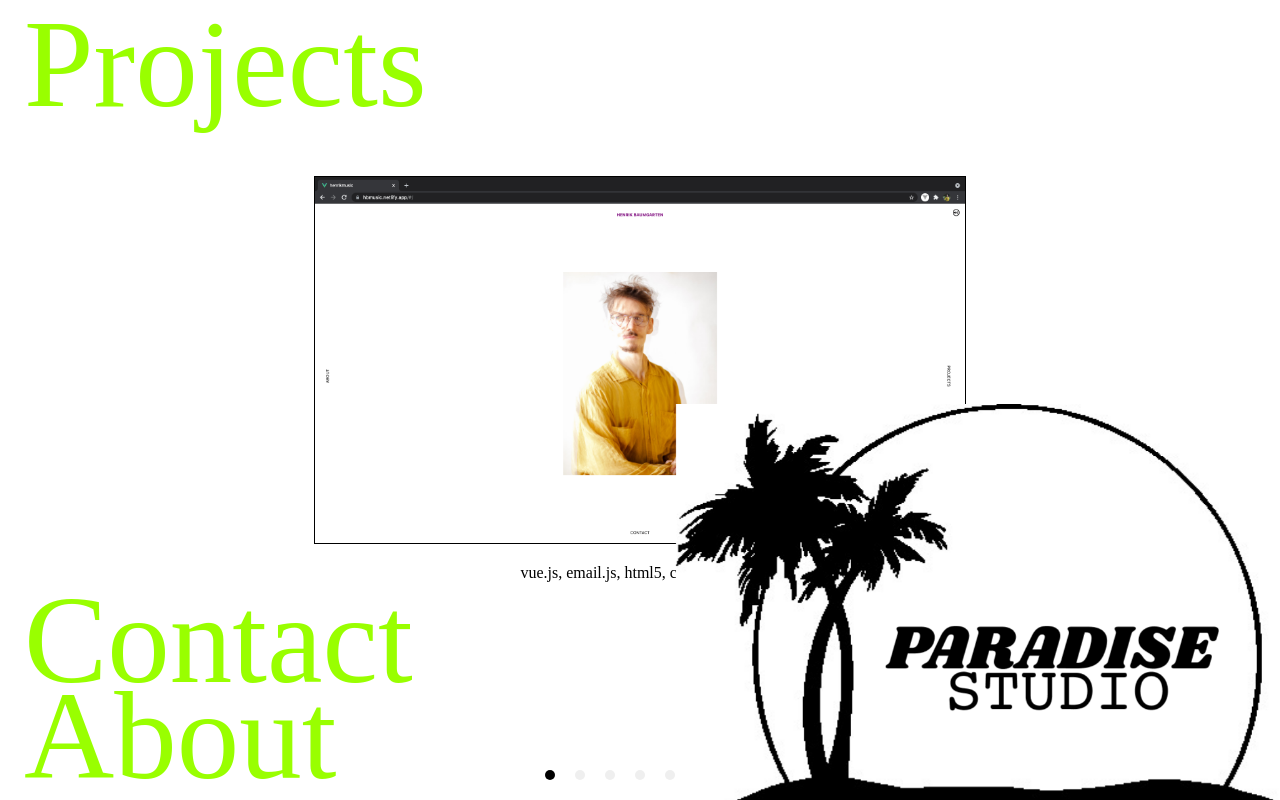
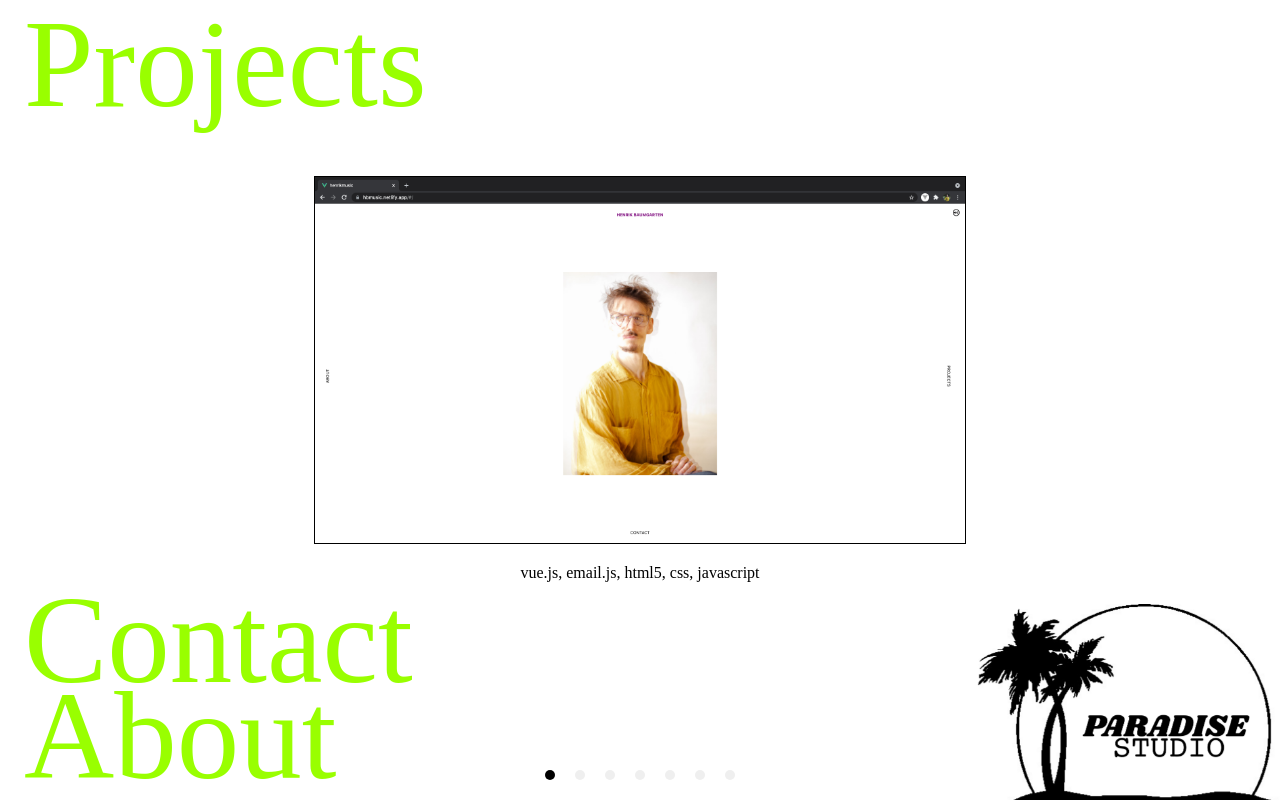
Before and after one commit to mnapearson/paradiseportfolio, a Vue app: page /projects in a window 1280 px wide. Built offline with nearby package versions, Linux system fonts and the light colour scheme; a web font is replaced by a local one.

Commit message:
change home logo size

```diff
--- a/src/views/About.vue
+++ b/src/views/About.vue
@@ -41,7 +41,7 @@ export default {
 }
 
 .home-image img {
-  height: 400px;
+  height: 200px;
   width: auto;
 }
 
--- a/src/views/Contact.vue
+++ b/src/views/Contact.vue
@@ -84,7 +84,7 @@ export default {
 }
 
 .home-image img {
-  height: 400px;
+  height: 200px;
   width: auto;
 }
 
--- a/src/views/Projects.vue
+++ b/src/views/Projects.vue
@@ -94,7 +94,7 @@ export default {
 }
 
 .home-image img {
-  height: 400px;
+  height: 200px;
   width: auto;
 }
 
```
